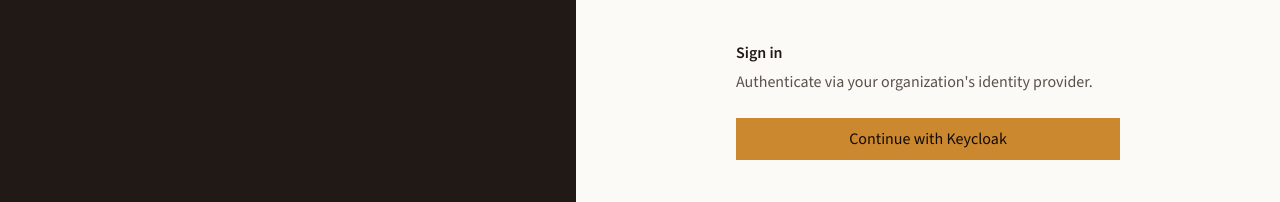
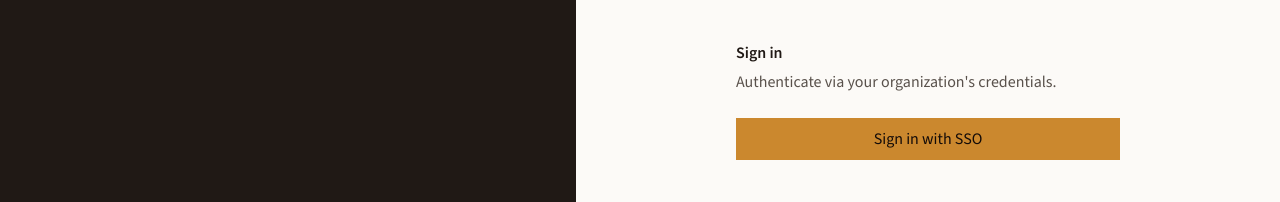
Before and after one commit to Work90210/VaultKeeper, a Next.js app in the folder web/: page /en/login in a window 1280 px wide. Shown: the part 268-470 px from the top of the page. Built offline with nearby package versions, Linux system fonts and the light colour scheme.

Commit message:
fix: rename Keycloak to SSO on login button

```diff
--- a/web/src/app/[locale]/login/page.tsx
+++ b/web/src/app/[locale]/login/page.tsx
@@ -98,7 +98,7 @@
             className="mt-[var(--space-xs)] text-[var(--text-sm)]"
             style={{ color: 'var(--text-secondary)' }}
           >
-            Authenticate via your organization's identity provider.
+            Authenticate via your organization's credentials.
           </p>
 
           {errorMessage && (
@@ -129,7 +129,7 @@
             }}
             type="button"
           >
-            Continue with Keycloak
+            Sign in with SSO
           </button>
 
           <p
```
